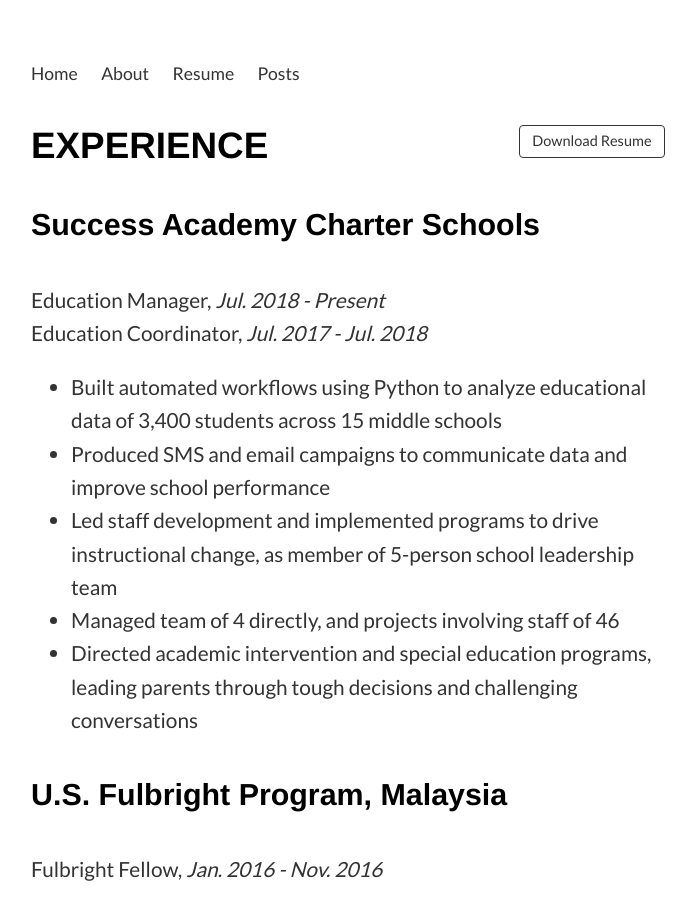
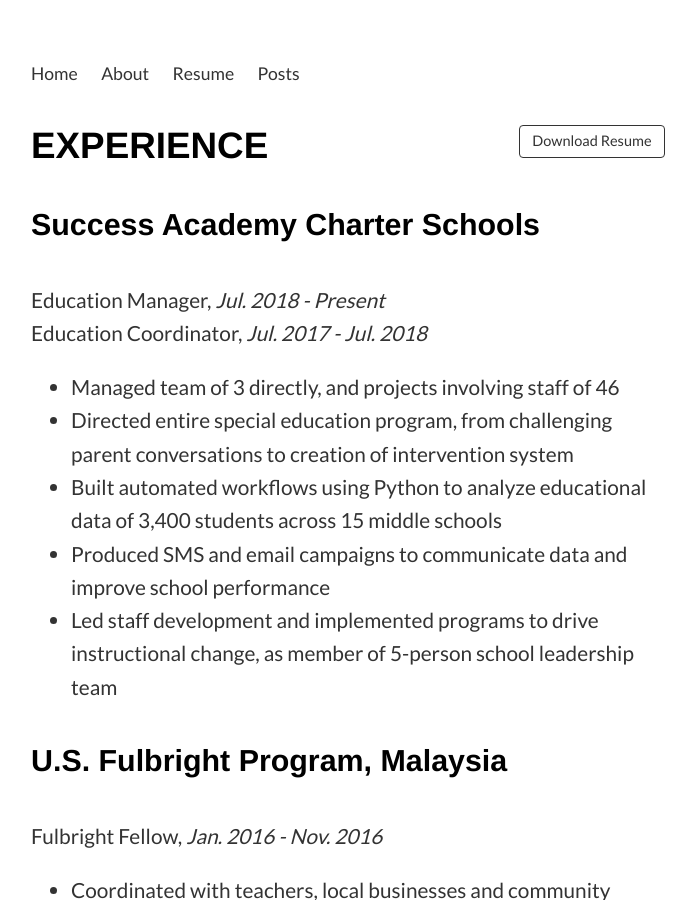
Before and after one commit to andrewjoelpeters/andrewjoelpeters.github.io, a Jekyll site: the page built from resume/index.md, in a window 1280 px wide and 900 px high. Shown: the whole window, without its empty margins (257-953 px from the left). Built offline with Jekyll 4.4.1, drawn with Linux system fonts in a browser that asks for light colours.

Commit message:
Resume update

```diff
--- a/resume/index.md
+++ b/resume/index.md
@@ -11,12 +11,11 @@
 Education Manager, *Jul. 2018 - Present*
 Education Coordinator, *Jul. 2017 - Jul. 2018*
 
+* Managed team of 3 directly, and projects involving staff of 46
+* Directed entire special education program, from challenging parent conversations to creation of intervention system
 * Built automated workflows using Python to analyze educational data of 3,400 students across 15 middle schools
 * Produced SMS and email campaigns to communicate data and improve school performance
 * Led staff development and implemented programs to drive instructional change, as member of 5-person school leadership team
-* Managed team of 4 directly, and projects involving staff of 46
-* Directed academic intervention and special education programs, leading parents through tough decisions and challenging conversations
-
 
 #### U.S. Fulbright Program, Malaysia
 Fulbright Fellow, *Jan. 2016 - Nov. 2016*
```
Also changed, not shown: 1 other file.
